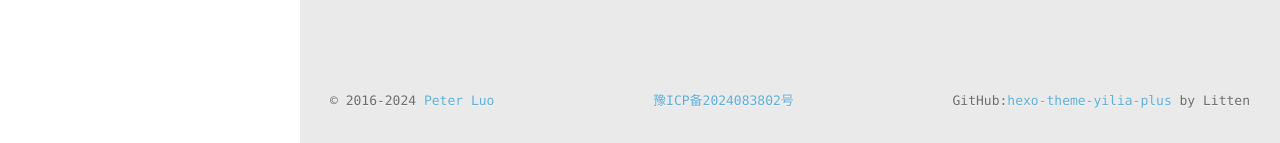
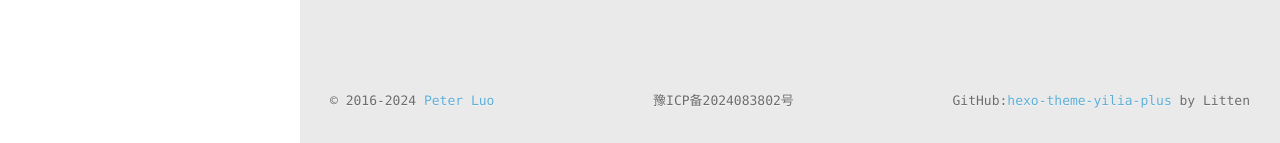
Before and after one commit to qq345386817/qq345386817.github.io, a plain HTML site: page index/index.html in a window 1280 px wide. Shown: the part 657-800 px from the top of the page. Drawn offline with Linux system fonts and the light colour scheme; some packages are replaced by stand-ins of ours; no server answers; a script that the page names is missing.

Commit message:
Site updated: 2024-08-09 20:58:40

```diff
--- a/index/index.html
+++ b/index/index.html
@@ -403,7 +403,7 @@
 
 
 
-  <a href="http://www.beian.miit.gov.cn/" target="_blank">豫ICP备2024083802号</a>
+  <a href="http://www.beian.miit.gov.cn/" style="color: #1a1a1a;" target="_blank">豫ICP备2024083802号</a>
 	<span id="busuanzi_container_site_pv" style="display:none">
 		本站总访问量<span id="busuanzi_value_site_pv"></span>次
 	        <span class="post-meta-divider" >|</span>
```
Also changed, not shown: Xcode-多-Targets-版本号控制/index.html (+1 -1 lines), archives/2016/11/index.html (+1 -1 lines), archives/2016/index.html (+1 -1 lines), archives/2018/04/index.html (+1 -1 lines), archives/2018/10/index.html (+1 -1 lines), archives/2018/index.html (+1 -1 lines), archives/2021/06/index.html (+1 -1 lines), archives/2021/index.html (+1 -1 lines), archives/index.html (+1 -1 lines), index.html (+1 -1 lines), pod-update-后项目出错的一种解决办法/index.html (+1 -1 lines), 使用浏览器控制-App-做出指定动作/index.html (+1 -1 lines), 关于HTTP的队头阻塞问题/index.html (+1 -1 lines), 解决 macOS git 403 错误/index.html (+1 -1 lines).
